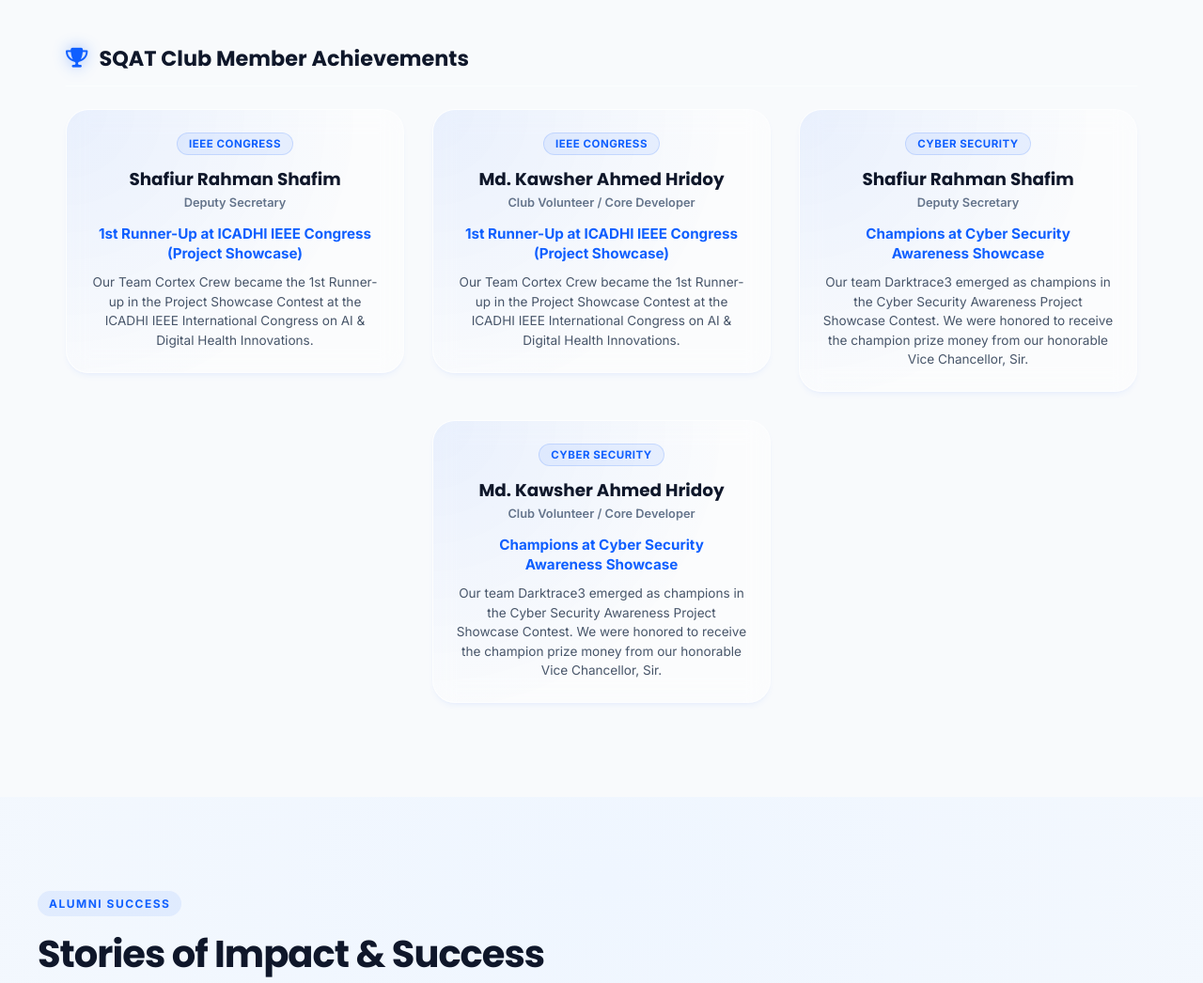
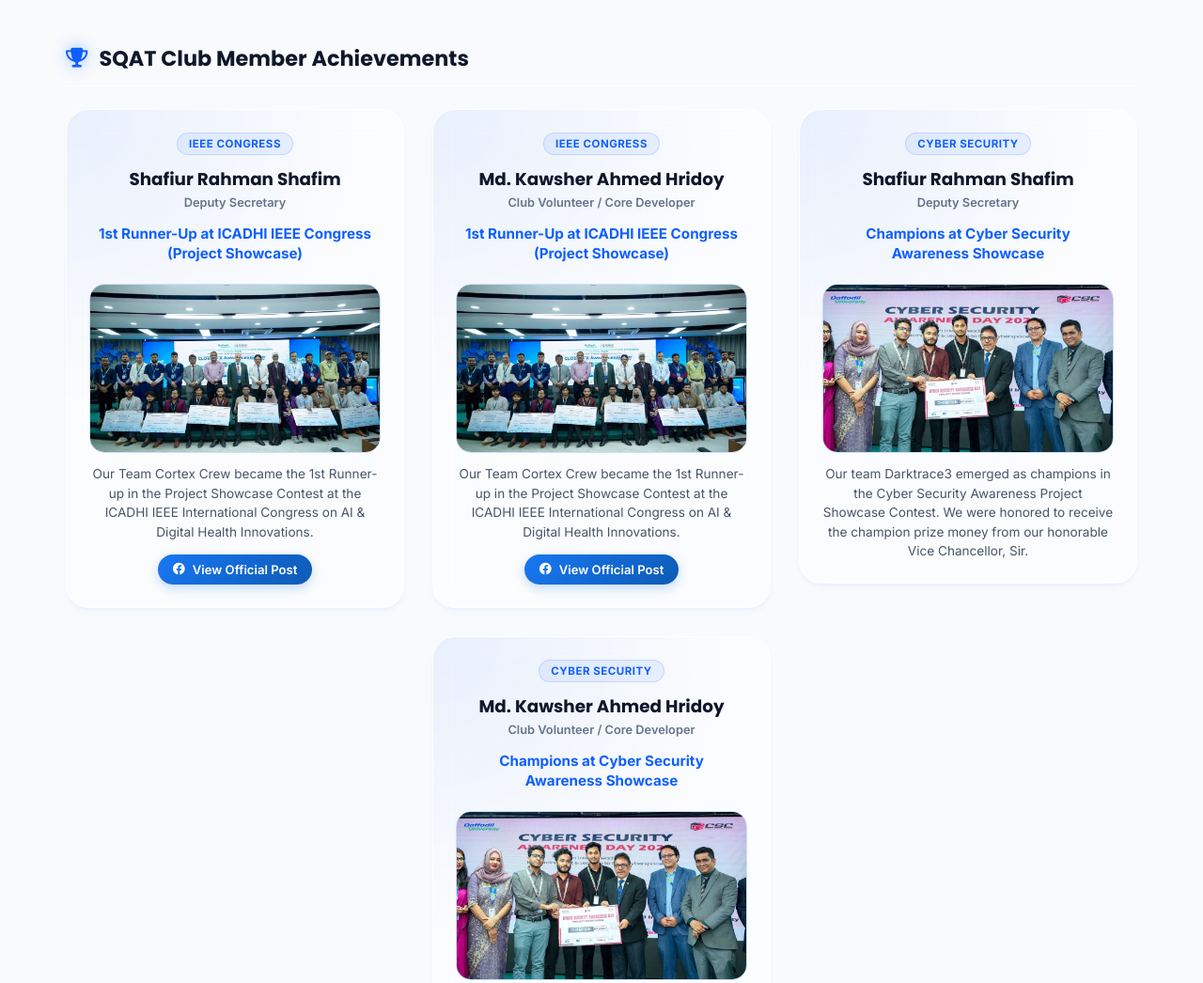
Before and after one commit to Shafiur0/student-welfare-wing, a website: page index.html in a window 1280 px wide. Shown: the part 8365-9411 px from the top of the page at 94% size. Drawn offline with Linux system fonts and the light colour scheme; animation ran at ten frames a second.

Commit message:
Add ICADHI award ceremony image and Facebook post links to achievement cards

```diff
--- a/css/style.css
+++ b/css/style.css
@@ -3493,6 +3493,101 @@ footer {
   z-index: 1;
 }
 
+.achievement-img-link {
+  display: block;
+  width: 100%;
+  margin: 12px 0;
+  text-decoration: none;
+  border-radius: var(--radius-lg);
+  overflow: hidden;
+  z-index: 1;
+}
+
+.achievement-img-container {
+  position: relative;
+  width: 100%;
+  height: 180px;
+  border-radius: var(--radius-lg);
+  overflow: hidden;
+  border: 1px solid rgba(var(--primary-rgb), 0.2);
+  margin: 12px 0;
+  cursor: pointer;
+  z-index: 1;
+}
+
+.achievement-img-link .achievement-img-container {
+  margin: 0;
+}
+
+.achievement-img {
+  width: 100%;
+  height: 100%;
+  object-fit: cover;
+  transition: transform 0.4s ease;
+}
+
+.achievement-img-link:hover .achievement-img,
+.achievement-img-container:hover .achievement-img {
+  transform: scale(1.06);
+}
+
+.achievement-img-overlay {
+  position: absolute;
+  top: 0;
+  left: 0;
+  width: 100%;
+  height: 100%;
+  background: rgba(15, 23, 42, 0.65);
+  display: flex;
+  flex-direction: column;
+  align-items: center;
+  justify-content: center;
+  gap: 8px;
+  color: #ffffff;
+  font-size: 0.9rem;
+  font-weight: 600;
+  opacity: 0;
+  transition: opacity 0.3s ease;
+  backdrop-filter: blur(2px);
+}
+
+.achievement-img-overlay i {
+  font-size: 1.6rem;
+  color: #1877f2;
+  background: #ffffff;
+  border-radius: 50%;
+  padding: 4px;
+  box-shadow: 0 0 12px rgba(24, 119, 242, 0.5);
+}
+
+.achievement-img-link:hover .achievement-img-overlay,
+.achievement-img-container:hover .achievement-img-overlay {
+  opacity: 1;
+}
+
+.achievement-post-link {
+  display: inline-flex;
+  align-items: center;
+  gap: 8px;
+  margin-top: 14px;
+  padding: 8px 16px;
+  font-size: 0.82rem;
+  font-weight: 600;
+  color: #ffffff;
+  background: linear-gradient(135deg, #1877f2, #0d5bb5);
+  border-radius: var(--radius-full);
+  text-decoration: none;
+  transition: transform 0.2s ease, box-shadow 0.2s ease;
+  box-shadow: 0 4px 12px rgba(24, 119, 242, 0.25);
+  z-index: 1;
+}
+
+.achievement-post-link:hover {
+  transform: translateY(-2px);
+  box-shadow: 0 6px 18px rgba(24, 119, 242, 0.4);
+  color: #ffffff;
+}
+
 /* Custom Cursor Aura */
 #custom-cursor {
   width: 40px;
--- a/js/achievements.js
+++ b/js/achievements.js
@@ -11,7 +11,8 @@ window.SQAT_ACHIEVEMENTS = [
     role: "Deputy Secretary",
     title: "1st Runner-Up at ICADHI IEEE Congress (Project Showcase)",
     desc: "Our Team Cortex Crew became the 1st Runner-up in the Project Showcase Contest at the ICADHI IEEE International Congress on AI & Digital Health Innovations.",
-    image: "assets/members/shafim_cortex.jpg",
+    image: "assets/members/icadhi_runnerup.jpg",
+    link: "https://www.facebook.com/share/1FK7MEtTG1/",
     icon: "fa-solid fa-medal",
     tag: "IEEE Congress"
   },
@@ -22,7 +23,8 @@ window.SQAT_ACHIEVEMENTS = [
     role: "Club Volunteer / Core Developer",
     title: "1st Runner-Up at ICADHI IEEE Congress (Project Showcase)",
     desc: "Our Team Cortex Crew became the 1st Runner-up in the Project Showcase Contest at the ICADHI IEEE International Congress on AI & Digital Health Innovations.",
-    image: "assets/members/kawsher_cortex.jpg",
+    image: "assets/members/icadhi_runnerup.jpg",
+    link: "https://www.facebook.com/share/1FK7MEtTG1/",
     icon: "fa-solid fa-medal",
     tag: "IEEE Congress"
   },
--- a/js/app.js
+++ b/js/app.js
@@ -1516,12 +1516,47 @@ document.addEventListener("DOMContentLoaded", () => {
       items.forEach(ach => {
         const card = document.createElement("div");
         card.className = "achievement-card glow-card reveal visible";
+
+        let imgHtml = "";
+        if (ach.image) {
+          if (ach.link) {
+            imgHtml = `
+              <a href="${ach.link}" target="_blank" rel="noopener noreferrer" class="achievement-img-link" title="Click to view post on Facebook">
+                <div class="achievement-img-container">
+                  <img src="${ach.image}" alt="${ach.title}" class="achievement-img" />
+                  <div class="achievement-img-overlay">
+                    <i class="fa-brands fa-facebook"></i>
+                    <span>View Post</span>
+                  </div>
+                </div>
+              </a>
+            `;
+          } else {
+            imgHtml = `
+              <div class="achievement-img-container achievement-lightbox-trigger" data-src="${ach.image}" data-title="${ach.title}">
+                <img src="${ach.image}" alt="${ach.title}" class="achievement-img" />
+              </div>
+            `;
+          }
+        }
+
+        let linkBtnHtml = "";
+        if (ach.link) {
+          linkBtnHtml = `
+            <a href="${ach.link}" target="_blank" rel="noopener noreferrer" class="achievement-post-link">
+              <i class="fa-brands fa-facebook"></i> View Official Post
+            </a>
+          `;
+        }
+
         card.innerHTML = `
           <span class="achievement-tag">${ach.tag}</span>
           <h4 class="achievement-name">${ach.name}</h4>
           <div class="achievement-role">${ach.role}</div>
           <div class="achievement-title-award">${ach.title}</div>
+          ${imgHtml}
           <p class="achievement-desc">${ach.desc}</p>
+          ${linkBtnHtml}
         `;
 
         targetEl.appendChild(card);
```
Also changed, not shown: assets/members/icadhi_runnerup.jpg (added).
